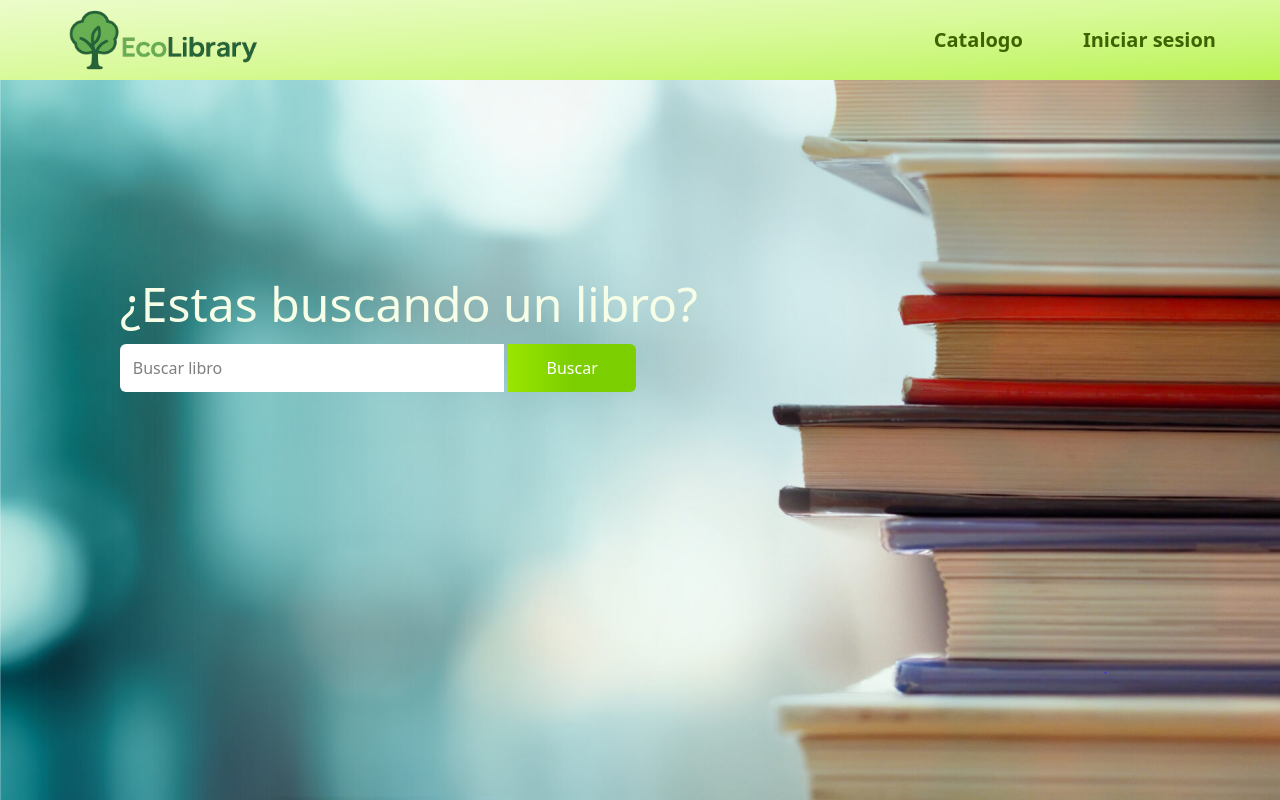
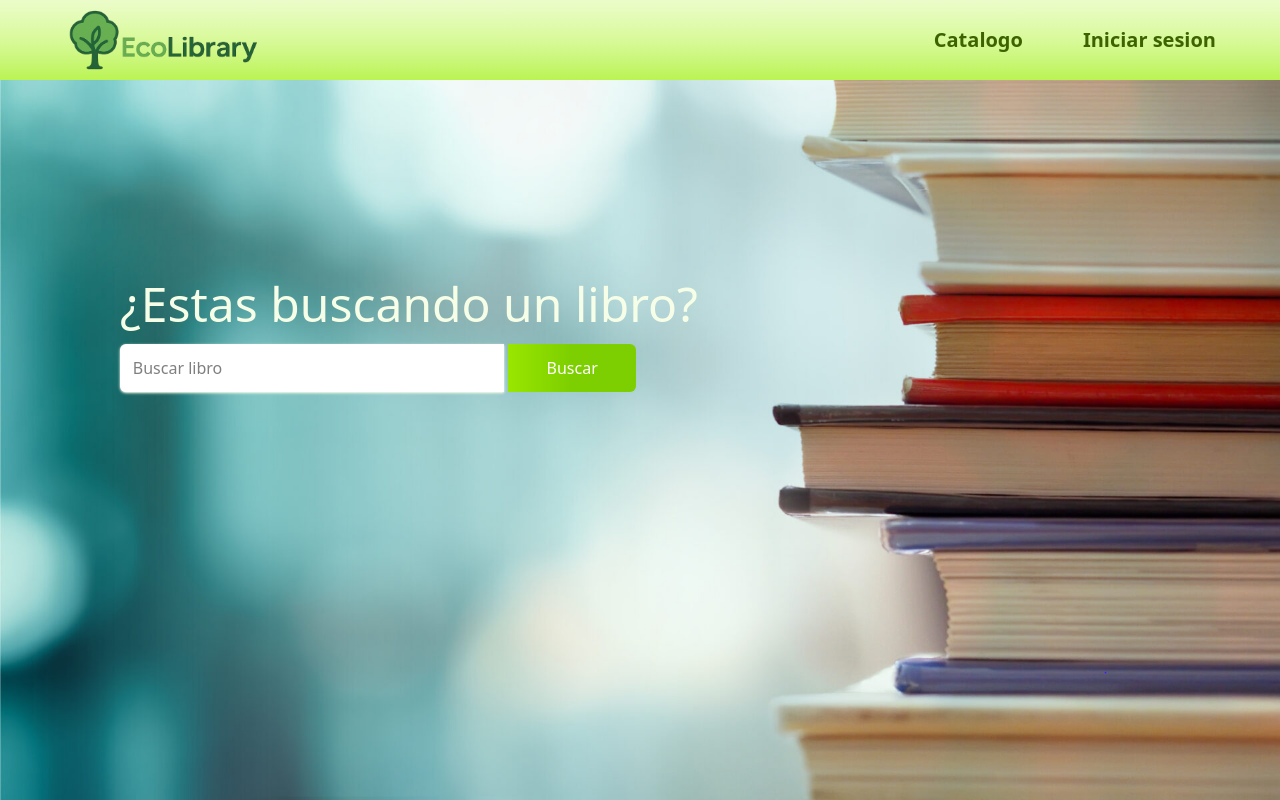
Before and after one commit to LucasJosue-AKU/Proyecto-TLP, a Django app: page / in a window 1280 px wide. Run offline with Django 5.2, Linux system fonts and the light colour scheme.

Commit message:
nuevos arreglos en la parte estetica

```diff
--- a/Proyecto/core/templates/core/base.html
+++ b/Proyecto/core/templates/core/base.html
@@ -8,8 +8,8 @@
     <script src="https://cdn.jsdelivr.net/npm/@tailwindcss/browser@4"></script>
 </head>
 <body class="bg-slate-white">
-    <header>
-        <nav class="h-[10vh] bg-gradient-to-br from-lime-100  via-lime-200 to-lime-300 flex flex-row items-center justify-between px-[5vw]">
+    <header class="shadow-sm shadow-lime-100">
+        <nav class="h-[10vh] bg-gradient-to-b from-lime-100  via-lime-200 to-lime-300 flex flex-row items-center justify-between px-[5vw]">
             <a href="{% url 'Home' %}">
                 <img src="{% static 'core/logo.png' %}" alt="" class="h-[8vh] object-cover hover:cursor-pointer">
             </a>
--- a/Proyecto/core/templates/core/home.html
+++ b/Proyecto/core/templates/core/home.html
@@ -9,7 +9,7 @@
         <div>
             <form method="POST">
                 {% csrf_token %}
-                <input name="titulo" type="search" placeholder="Buscar libro" class="h-[6vh] w-[30vw] bg-white text-black rounded-l-md px-[1vw]">
+                <input name="titulo" type="search" placeholder="Buscar libro" class="h-[6vh] w-[30vw] bg-white text-black rounded-l-md px-[1vw] shadow-sm shadow-lime-50">
                 <button class="h-[6vh] w-[10vw] bg-gradient-to-r from-lime-400 via-lime-500 to-lime-500  text-white rounded-r-md hover:scale-105 transition-transform hover:cursor-pointer hover:contrast-75">
                     Buscar
                 </button>
--- a/Proyecto/core/templates/core/inicio_sesion.html
+++ b/Proyecto/core/templates/core/inicio_sesion.html
@@ -1,7 +1,7 @@
 {% extends 'core/base.html' %}
 {% block content %}
 <main class="h-[90vh] w-full py-5 px-[32vw]">
-    <section class="h-fullh-[10vh] bg-gradient-to-br from-lime-100  via-lime-200 to-lime-300 flex flex-col">
+    <section class="h-fullh-[10vh] bg-gradient-to-br from-lime-100  via-lime-200 to-lime-300 flex flex-col shadow-sm shadow-lime-100">
         <div class="h-[10vh] flex flex-row justify-center gap-1 items-center">
             {% if request.GET.siguiente %}
                 <a href="{% url 'Registro' %}?siguiente={{request.GET.siguiente}}&id={{request.GET.id}}" class="hover:scale-105 transition-transform ">
--- a/Proyecto/core/templates/core/registro.html
+++ b/Proyecto/core/templates/core/registro.html
@@ -1,7 +1,7 @@
 {% extends 'core/base.html' %}
 {% block content %}
 <main class="h-[90vh] w-full py-5 px-[32vw]">
-    <section class="h-full bg-gradient-to-br from-lime-100  via-lime-200 to-lime-300 flex flex-col">
+    <section class="h-full bg-gradient-to-br from-lime-100  via-lime-200 to-lime-300 flex flex-col shadow-sm shadow-lime-100">
         <div class="h-[10vh] flex flex-row justify-center gap-1 items-center">
             {% if request.GET.siguiente %}
                 <a href="{% url 'Registro' %}?siguiente={{request.GET.siguiente}}&id={{request.GET.id}}" class="hover:scale-105 transition-transform ">
```
